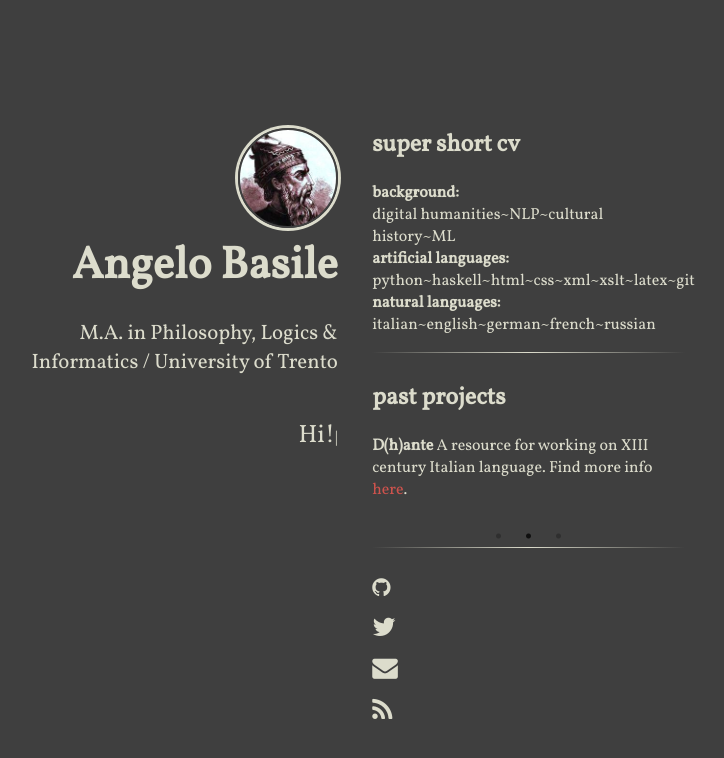
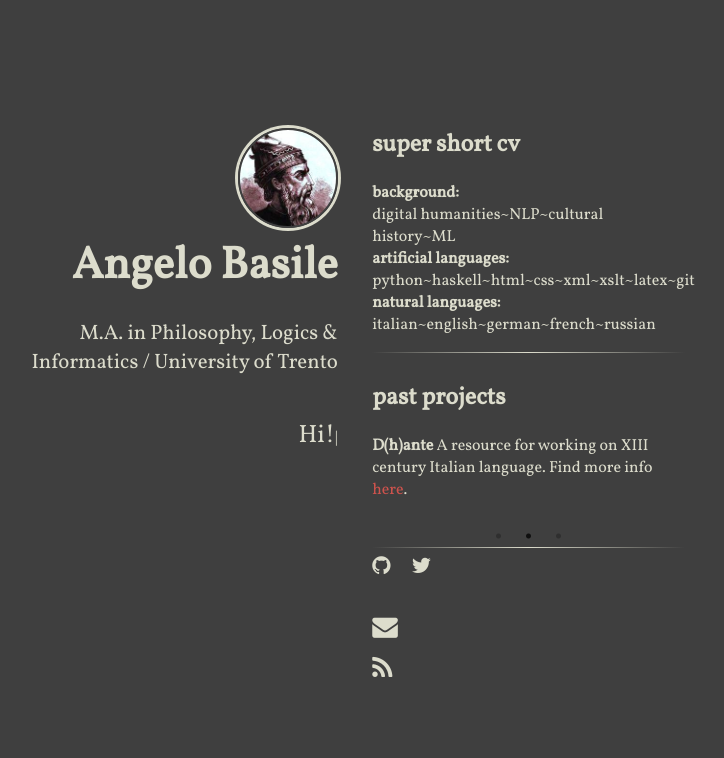
Before and after one commit to rs2/anbasile.github.io, a Jekyll site: the page built from index.html, in a window 1280 px wide. Shown: the top 758 px of the page, without its empty margins (295-1019 px from the left). Built offline with Jekyll 4.4.1, drawn with Linux system fonts in a browser that asks for light colours; nearby versions of some CDN libraries.

Commit message:
Update content.html

```diff
--- a/_includes/content.html
+++ b/_includes/content.html
@@ -10,16 +10,23 @@
 {% include carousel.html %}
 <hr />
 
+<div>
+  <span>
+      <a href="https://github.com/anbasile">
+      <i class="fa fa-github fa-lg main-list-item-icon"></i>
+      </a>
+
+      <a href="https://twitter.com/angelo_basile">
+      <i class="fa fa-twitter fa-lg main-list-item-icon"></i>
+      </a>
+    </span>
+</div>
 <ul class="fa-ul main list" style="display:inline">
   <li>
-    <a href="https://github.com/anbasile">
-    <i class="fa fa-github fa-lg main-list-item-icon"></i>
-    </a>
+
   </li>
   <li class="main-list-item">
-    <a href="https://twitter.com/angelo_basile">
-    <i class="fa fa-twitter fa-lg main-list-item-icon"></i>
-    </a>
+
   </li>
   <li class="main-list-item">
     <span class="fa fa-envelope fa-lg main-list-item-icon"></span>
```
